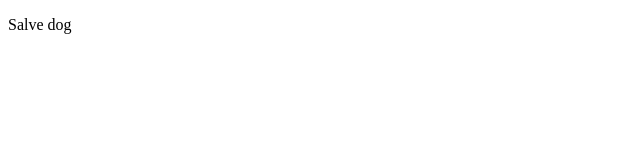
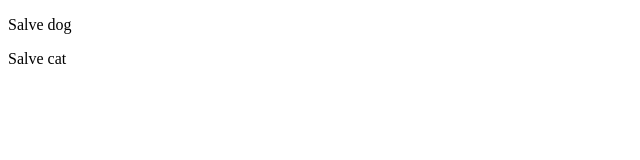
Before and after one commit to GabrielNoleto/Estudo-html, a plain HTML site: page index.html in a window 1280 px wide. Shown: the full height of the page, 0-640 px from the left. Drawn offline with Linux system fonts and the light colour scheme.

Commit message:
acrescento de cat

```diff
--- a/index.html
+++ b/index.html
@@ -7,6 +7,6 @@
 </head>
 <body>
     <p>Salve dog</p>
-
+    <p>Salve cat</p>
 </body>
 </html>
```
